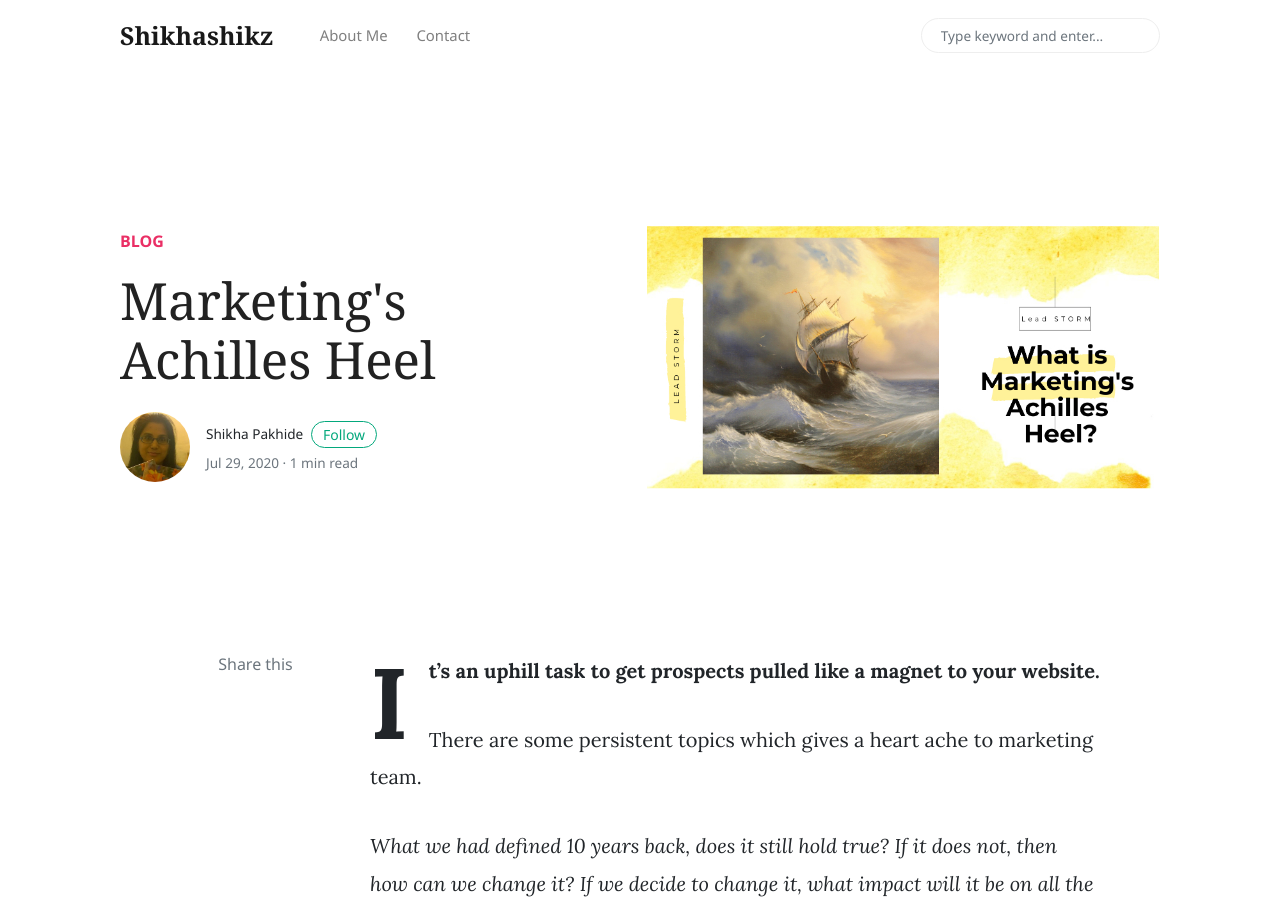
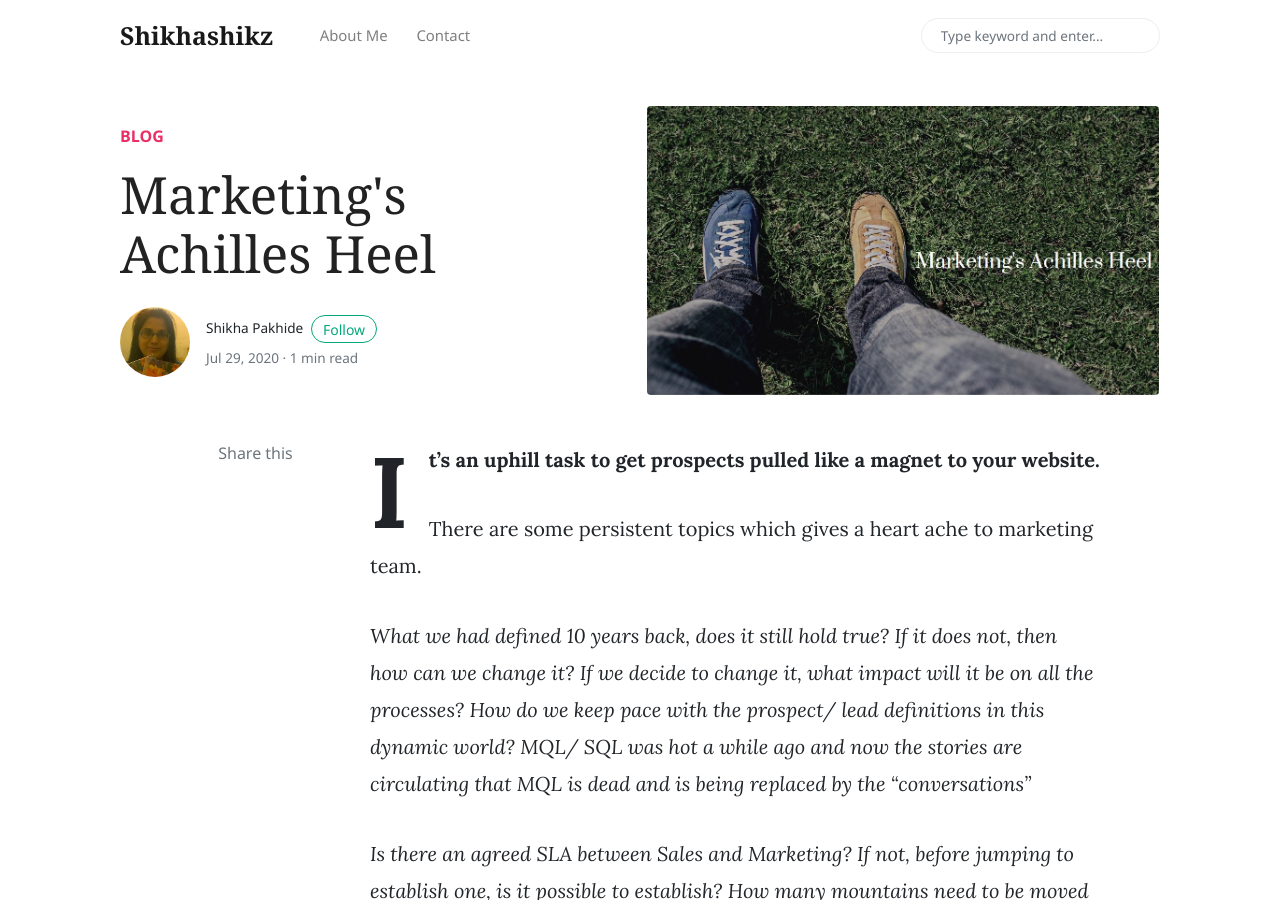
Before and after one commit to shikhashikz/shikhashikz.github.io, a Jekyll site: the page built from _posts/2020-07-29-Marketings-Achilles-Heel.md, in a window 1280 px wide and 900 px high. Built offline with Jekyll 4.4.1, drawn with Linux system fonts in a browser that asks for light colours; nearby versions of some CDN libraries; comment, search, counter and statistics services are not loaded.

Commit message:
Update 2020-07-29-Marketings-Achilles-Heel.md

```diff
--- a/_posts/2020-07-29-Marketings-Achilles-Heel.md
+++ b/_posts/2020-07-29-Marketings-Achilles-Heel.md
@@ -3,7 +3,7 @@ layout: post
 title: Marketing's Achilles Heel
 category: blog
 keywords: blog writing author shikhashikz saleslead leadmanagement demandgeneration insidesales blogseries
-image: assets/images/Mktng achilles heel - Square Graphic Post.jpeg
+image: assets/images/MAH.JPG
 
 ---
 **It’s an uphill task to get prospects pulled like a magnet to your website.**
```
